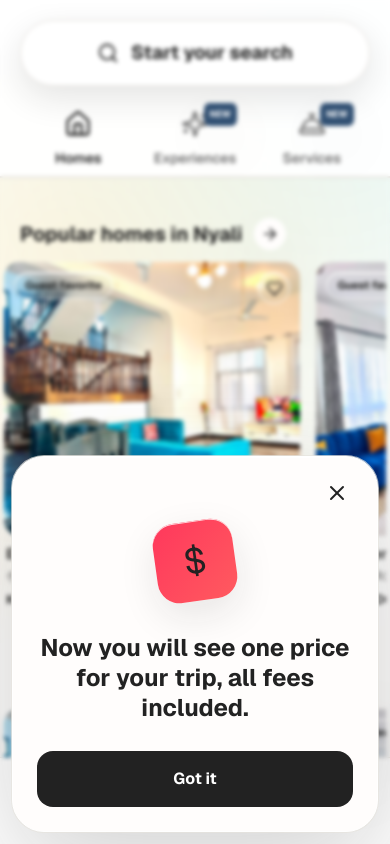
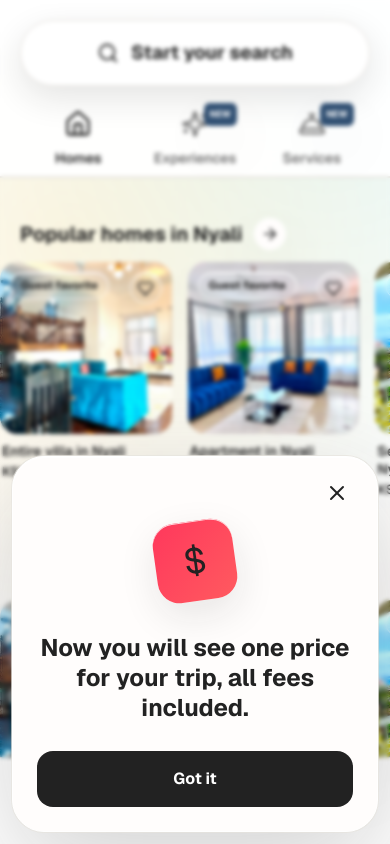
Before and after one commit to MnD-Software/Micasa, a Next.js app in the folder frontend/: page / in a window 390 px wide. Shown: the top 844 px of the page. Built offline with nearby package versions, Linux system fonts and the light colour scheme.

Commit message:
Tune mobile property card sizing

```diff
--- a/frontend/app/(marketplace)/saved/page.tsx
+++ b/frontend/app/(marketplace)/saved/page.tsx
@@ -26,7 +26,7 @@ export default function SavedPage() {
         </section>
 
         {savedHomes.length > 0 ? (
-          <section className="mt-6 grid gap-x-5 gap-y-7 sm:grid-cols-2 lg:grid-cols-4 xl:grid-cols-5">
+          <section className="mt-6 grid grid-cols-2 gap-x-4 gap-y-7 sm:grid-cols-3 lg:grid-cols-4 xl:grid-cols-5">
             {savedHomes.map((property) => (
               <PropertyCard key={property.id} property={property} compact />
             ))}
--- a/frontend/components/marketplace/home-sections.tsx
+++ b/frontend/components/marketplace/home-sections.tsx
@@ -46,11 +46,11 @@ function PropertyRail({ title, items, id }: { title: string; items: typeof prope
   return (
     <section id={id} className="py-5 sm:py-6">
       <RailHeader title={title} />
-      <div className="-mx-4 flex snap-x gap-4 overflow-x-auto px-4 pb-4 sm:-mx-6 sm:px-6 lg:-mx-10 lg:px-10">
+      <div className="-mx-5 flex snap-x gap-4 overflow-x-auto px-5 pb-4 sm:-mx-6 sm:px-6 lg:-mx-10 lg:px-10">
         {items.map((property, index) => (
           <div
             key={`${property.id}-${title}-${index}`}
-            className="w-[76vw] shrink-0 snap-start sm:w-[218px] lg:w-[224px]"
+            className="w-[44vw] min-w-[158px] max-w-[190px] shrink-0 snap-start sm:w-[218px] sm:max-w-none lg:w-[224px]"
           >
             <PropertyCard property={property} compact />
           </div>
--- a/frontend/components/marketplace/property-card.tsx
+++ b/frontend/components/marketplace/property-card.tsx
@@ -24,12 +24,12 @@ export function PropertyCard({ property, compact = false }: { property: Property
     >
       <div className="relative">
         <Link href={`/property/${property.slug}`} aria-label={`View ${property.title}`}>
-          <div className={["relative overflow-hidden bg-brand-soft transition duration-300 group-hover:shadow-lift", compact ? "aspect-[1.08/1] rounded-[16px]" : "aspect-[4/3] rounded-[18px]"].join(" ")}>
+          <div className={["relative overflow-hidden bg-brand-soft transition duration-300 group-hover:shadow-lift", compact ? "aspect-square rounded-[18px]" : "aspect-[4/3] rounded-[18px]"].join(" ")}>
             <Image
               src={property.images[0]}
               alt={property.title}
               fill
-              sizes="(min-width: 1280px) 20vw, (min-width: 768px) 28vw, 92vw"
+              sizes={compact ? "(min-width: 1280px) 224px, (min-width: 640px) 218px, 44vw" : "(min-width: 1280px) 20vw, (min-width: 768px) 28vw, 92vw"}
               className="object-cover transition duration-500 group-hover:scale-[1.035]"
             />
           </div>
@@ -53,28 +53,42 @@ export function PropertyCard({ property, compact = false }: { property: Property
       </div>
       <Link href={`/property/${property.slug}`} aria-label={`View ${property.title}`}>
         <div className="mt-2 grid gap-0.5 px-0.5">
-          <div className="flex items-start justify-between gap-3">
-            <h3 className="line-clamp-1 text-[15px] font-semibold leading-5 text-brand-ink">
+          <div className={compact ? "grid gap-1" : "flex items-start justify-between gap-3"}>
+            <h3 className={compact ? "line-clamp-2 text-[14px] font-semibold leading-[18px] text-brand-ink sm:text-[15px] sm:leading-5" : "line-clamp-1 text-[15px] font-semibold leading-5 text-brand-ink"}>
               {compact ? `${property.type} in ${property.location.split(",")[0]}` : property.title}
             </h3>
+            {!compact ? (
               <span className="flex shrink-0 items-center gap-1 text-[13px] text-brand-ink">
                 <Star size={13} className="fill-brand-ink" aria-hidden />
                 {property.rating}
               </span>
+            ) : null}
           </div>
+          {!compact ? (
             <p className="line-clamp-1 text-[13px] text-brand-muted">
               <MapPin size={12} aria-hidden className="mr-1 inline" />
               {property.location.split(",").slice(0, 2).join(",")}
             </p>
+          ) : null}
           {!compact ? (
             <p className="text-[13px] text-brand-muted">
               {property.guests} guests - {property.bedrooms} bedrooms - {property.bathrooms} baths
             </p>
           ) : null}
+          {compact ? (
+            <p className="line-clamp-1 text-[13px] leading-5 text-brand-muted">
+              <span className="font-semibold text-brand-ink">{formatMoney(totalForTwoNights)}</span>
+              {` ${t("forTwoNights")} `}
+              <span aria-hidden>·</span>
+              <Star size={13} className="mx-0.5 inline fill-brand-ink align-[-2px]" aria-hidden />
+              <span>{property.rating}</span>
+            </p>
+          ) : (
             <p className="pt-0.5 text-[13px] text-brand-ink">
-            <span className="font-semibold">{formatMoney(compact ? totalForTwoNights : property.pricePerNight)}</span>
-            {compact ? ` ${t("forTwoNights")}` : ` ${t("night")}`}
+              <span className="font-semibold">{formatMoney(property.pricePerNight)}</span>
+              {` ${t("night")}`}
             </p>
+          )}
         </div>
       </Link>
     </motion.article>
```
Lines whose indentation alone changed are shown as unchanged.
